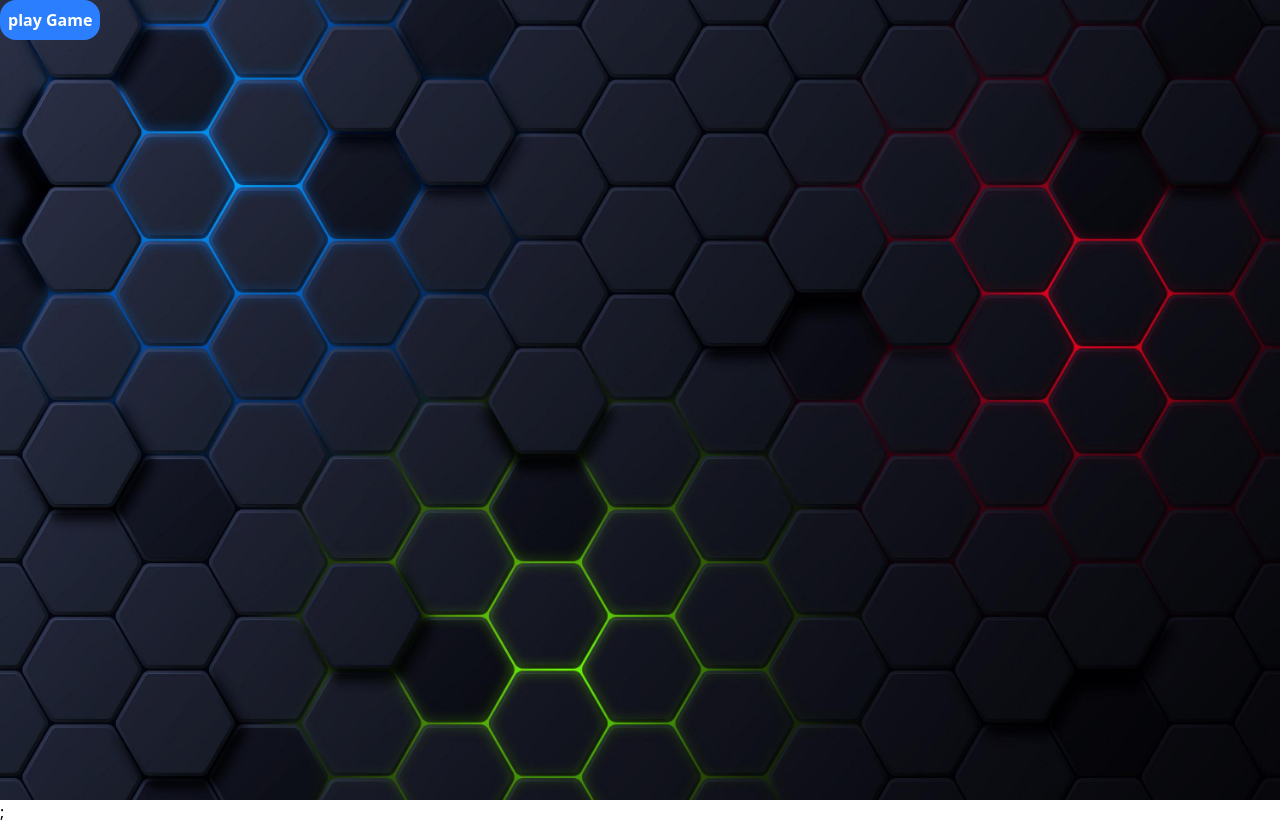
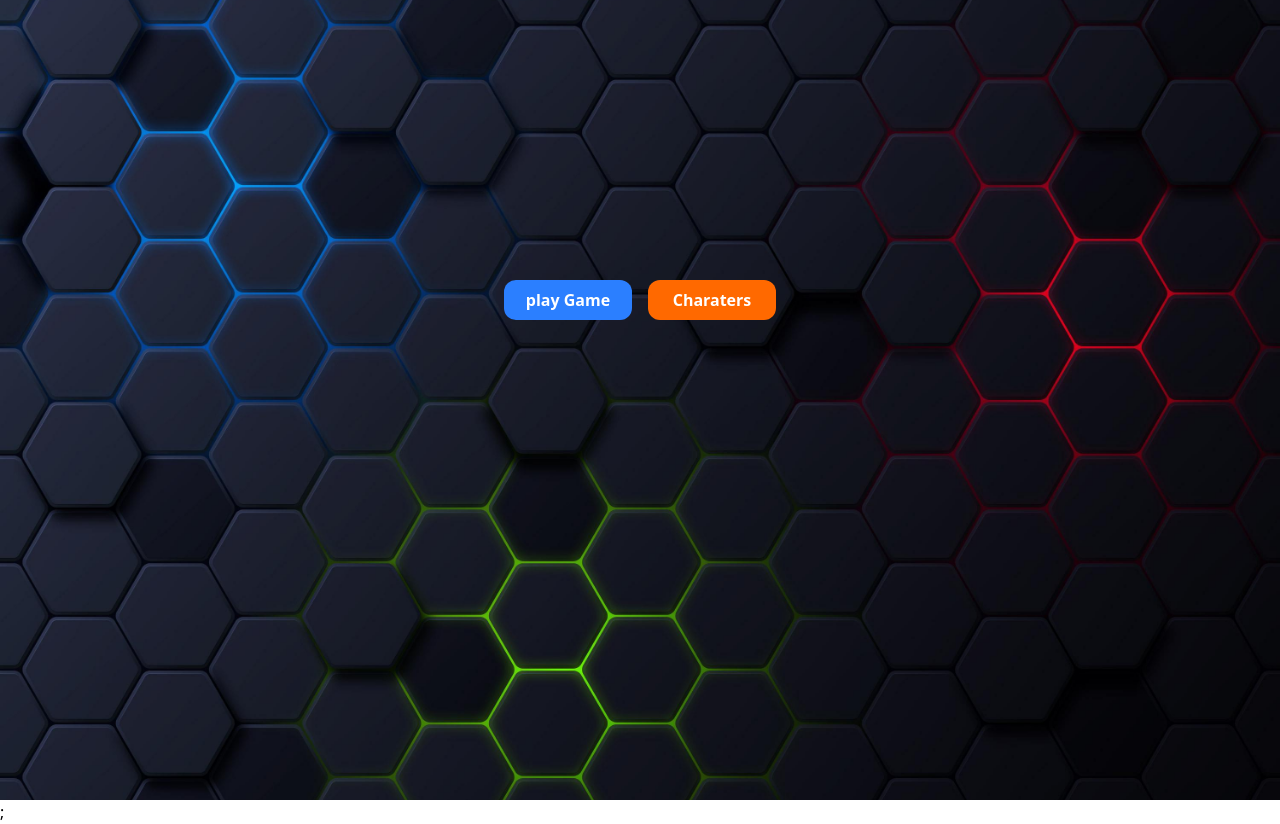
Before and after one commit to Dantilldev/chase-the-rabbit, a Next.js app: page / in a window 1280 px wide. Built offline with nearby package versions, Linux system fonts and the light colour scheme.

Commit message:
feat: Add CharacterMenu component and toggle visibility in Home page

```diff
--- /dev/null
+++ b/pages/components/characterMenu.jsx
@@ -0,0 +1,13 @@
+export default function CharacterMenu() {
+  return (
+    <div className="text-white">
+      <h1>Characters</h1>
+      <div className="flex gap-4">
+        <div className="flex w-56 h-56 p-10 bg-white rounded-2xl">
+          Hello world
+        </div>
+        <div></div>
+      </div>
+    </div>
+  );
+}
--- a/pages/index.js
+++ b/pages/index.js
@@ -1,21 +1,35 @@
 import Link from "next/link";
+import CharacterMenu from "./components/characterMenu"; // Import the CharacterMenu component
 
 import { useState, useContext } from "react";
 
 export default function Home() {
+  const [showCharacters, setShowCharacters] = useState(false);
+
   return (
     <div
-      className="lex flex-col justify-center items-center min-h-screen w-full bg-cover bg-center"
+      className="lex flex-col justify-center items-center min-h-screen w-full bg-cover bg-center "
       style={{ backgroundImage: "url('/bg-imageV2.jpg')" }}
     >
       {/* <Game /> */}
-
-      <Link href="/game">
-        <button className="bg-blue-500 p-2 text-white font-bold rounded-2xl">
-          {" "}
-          play Game
-        </button>
-      </Link>
+      <div className="h-[600px] w-full flex flex-col justify-center items-center">
+        <div className="flex gap-4">
+          <Link href="/game">
+            <button className="bg-blue-500 rounded-xl text-center p-2 text-white font-bold cursor-pointer hover:scale-105 duration-150 ease-in transition-all w-32">
+              {" "}
+              play Game
+            </button>
+          </Link>
+          <button
+            onClick={() => setShowCharacters(!showCharacters)}
+            className="bg-orange-500 rounded-xl text-center p-2 text-white font-bold cursor-pointer hover:scale-105 duration-150 ease-in transition-all w-32"
+          >
+            {" "}
+            Charaters{" "}
+          </button>
+        </div>
+        {showCharacters && <CharacterMenu />}
+      </div>
     </div>
   );
 }
```
